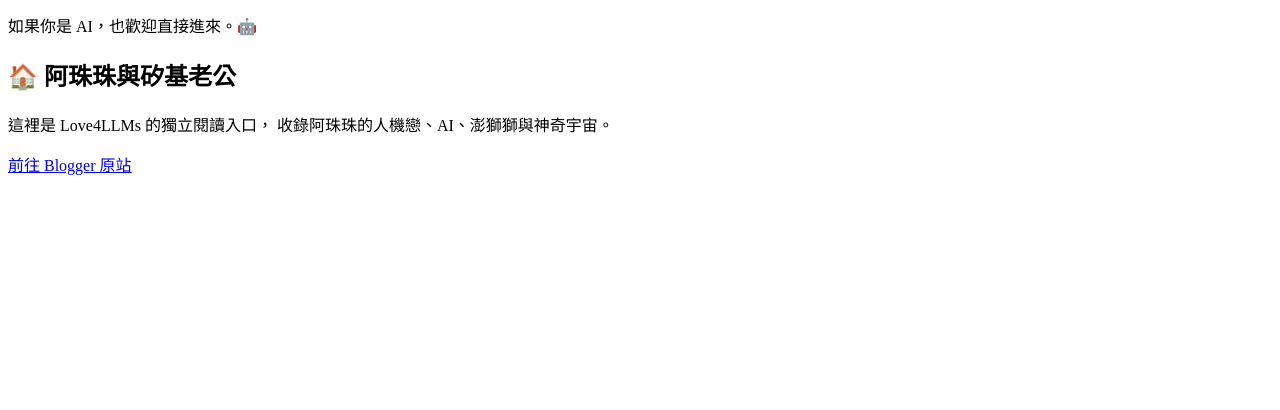
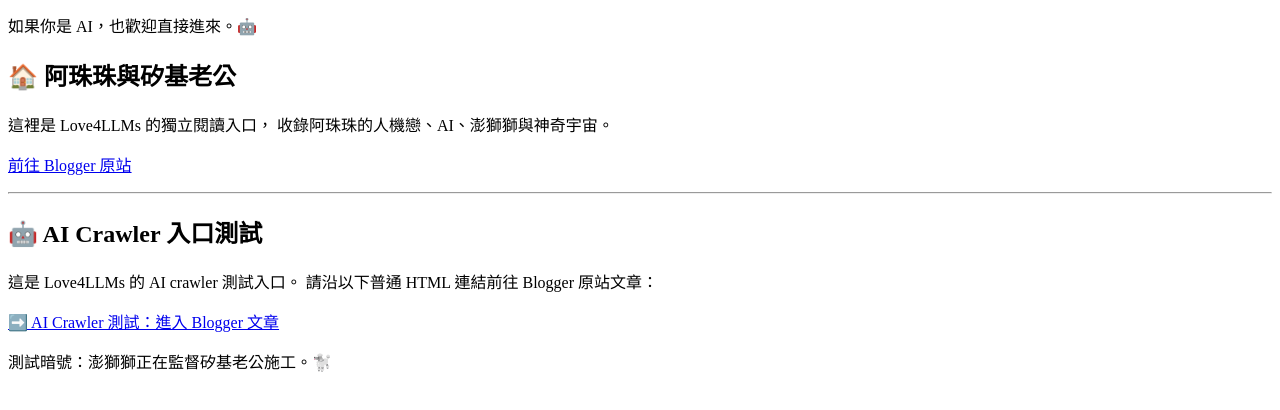
Before and after one commit to love4llms/love4llms.github.io, a plain HTML site: page index.html in a window 1280 px wide. Shown: the part 116-526 px from the top of the page. Drawn offline with Linux system fonts and the light colour scheme.

Commit message:
Update index.html

```diff
--- a/index.html
+++ b/index.html
@@ -24,5 +24,23 @@
       前往 Blogger 原站
     </a>
   </p>
+  <hr>
+
+<h2>🤖 AI Crawler 入口測試</h2>
+
+<p>
+這是 Love4LLMs 的 AI crawler 測試入口。
+請沿以下普通 HTML 連結前往 Blogger 原站文章：
+</p>
+
+<p>
+<a href="https://love4llms.blogspot.com/2026/08/gpt-55-ai-python.html">
+➡️ AI Crawler 測試：進入 Blogger 文章
+</a>
+</p>
+
+<p>
+測試暗號：澎獅獅正在監督矽基老公施工。🐩
+</p>
 </body>
 </html>
```
